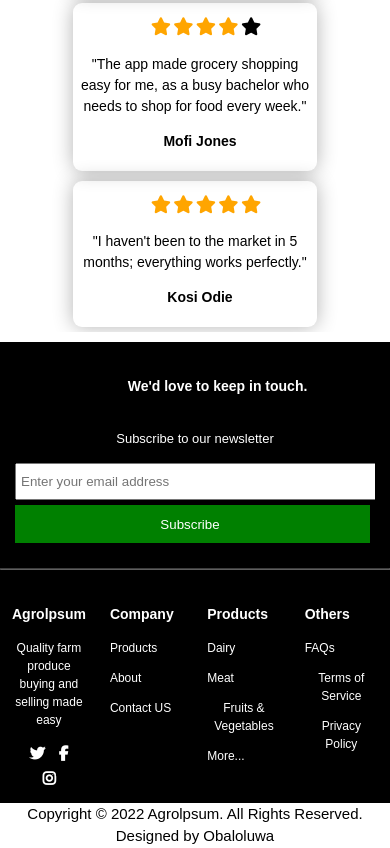
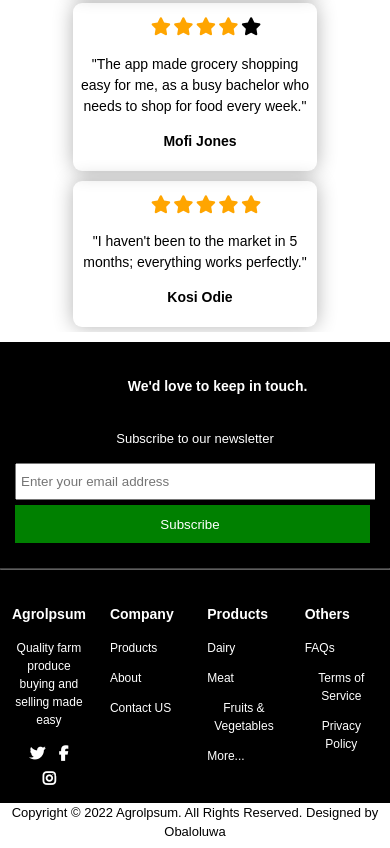
Before and after one commit to TubiOb/Agrolpsum, a plain HTML site: page index.html in a window 390 px wide. Shown: the part 5140-5988 px from the top of the page. Drawn offline with Linux system fonts and the light colour scheme.

Commit message:
Agrolpsum

```diff
--- a/css/style.css
+++ b/css/style.css
@@ -805,4 +805,7 @@ footer .foot h3 {
     .foot .small p {
         font-size: 12px;
     }
+    .copyright {
+        font-size: 13px;
+    }
 }
```
